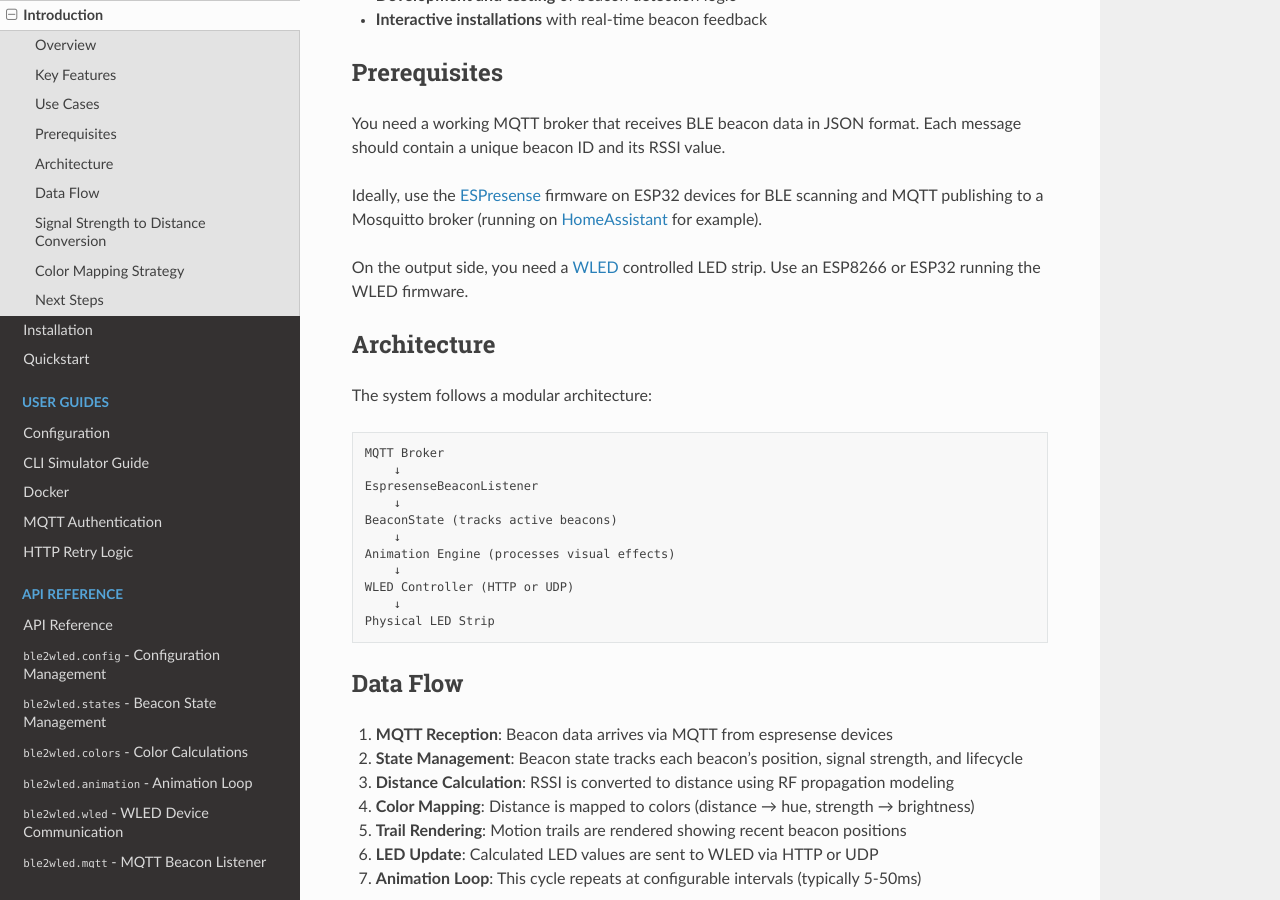
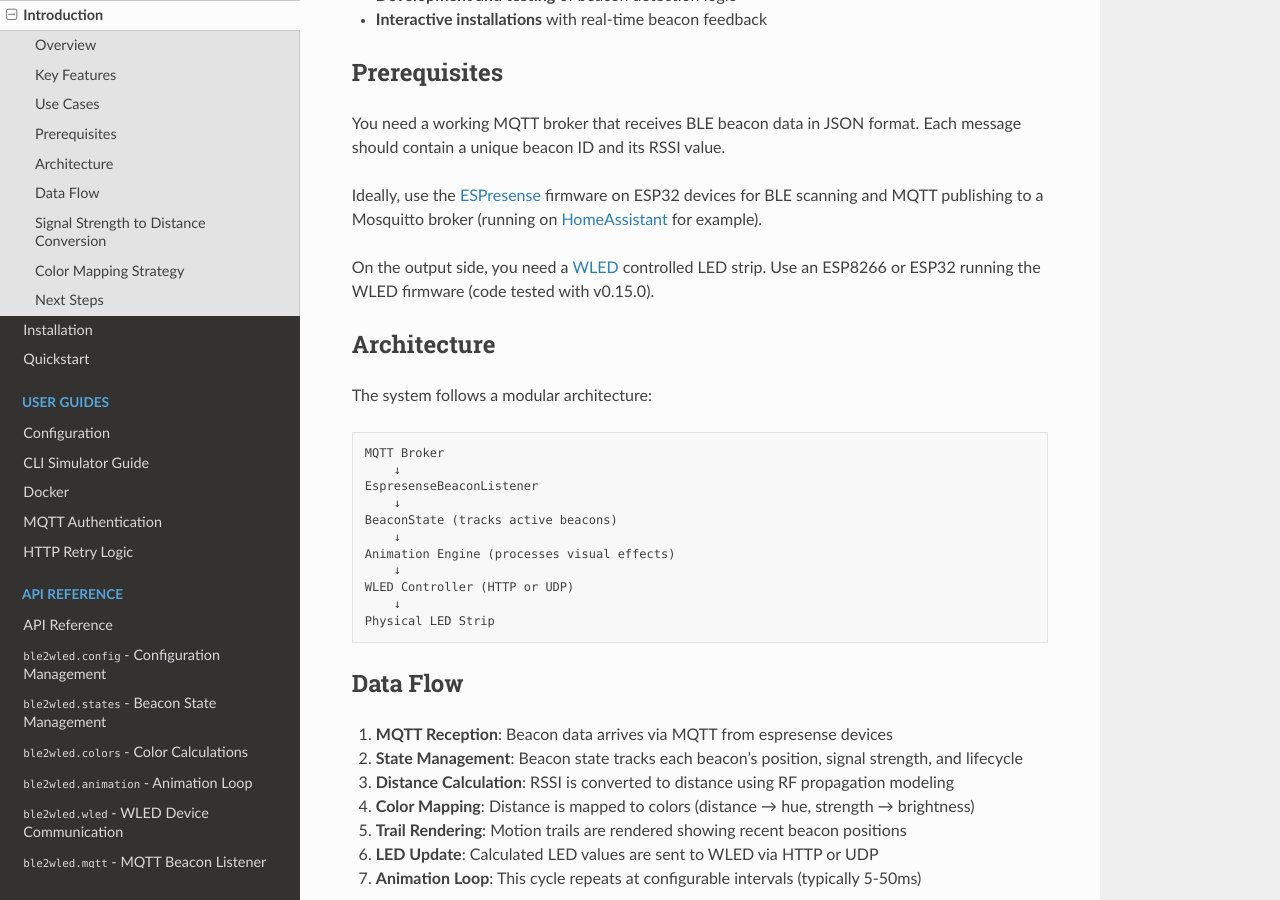
Before and after one commit to tobus3000/ble2wled, a Sphinx documentation site: the page built from docs/source/introduction.rst, in a window 1280 px wide and 900 px high, scrolled down 992 px. Built offline with Sphinx 7.4.7 and the Read the Docs theme 3.1.0, drawn with Linux system fonts in a browser that asks for light colours.

Commit message:
docs: :memo: Add tested WLED version to documentation.

```diff
--- a/docs/source/introduction.rst
+++ b/docs/source/introduction.rst
@@ -49,7 +49,7 @@ and MQTT publishing to a Mosquitto broker (running on HomeAssistant_
 for example).
 
 On the output side, you need a WLED_ controlled LED strip.
-Use an ESP8266 or ESP32 running the WLED firmware.
+Use an ESP8266 or ESP32 running the WLED firmware (code tested with v0.15.0).
 
 .. _ESPresense: https://espresense.com/
 .. _HomeAssistant: https://www.home-assistant.io/
```
